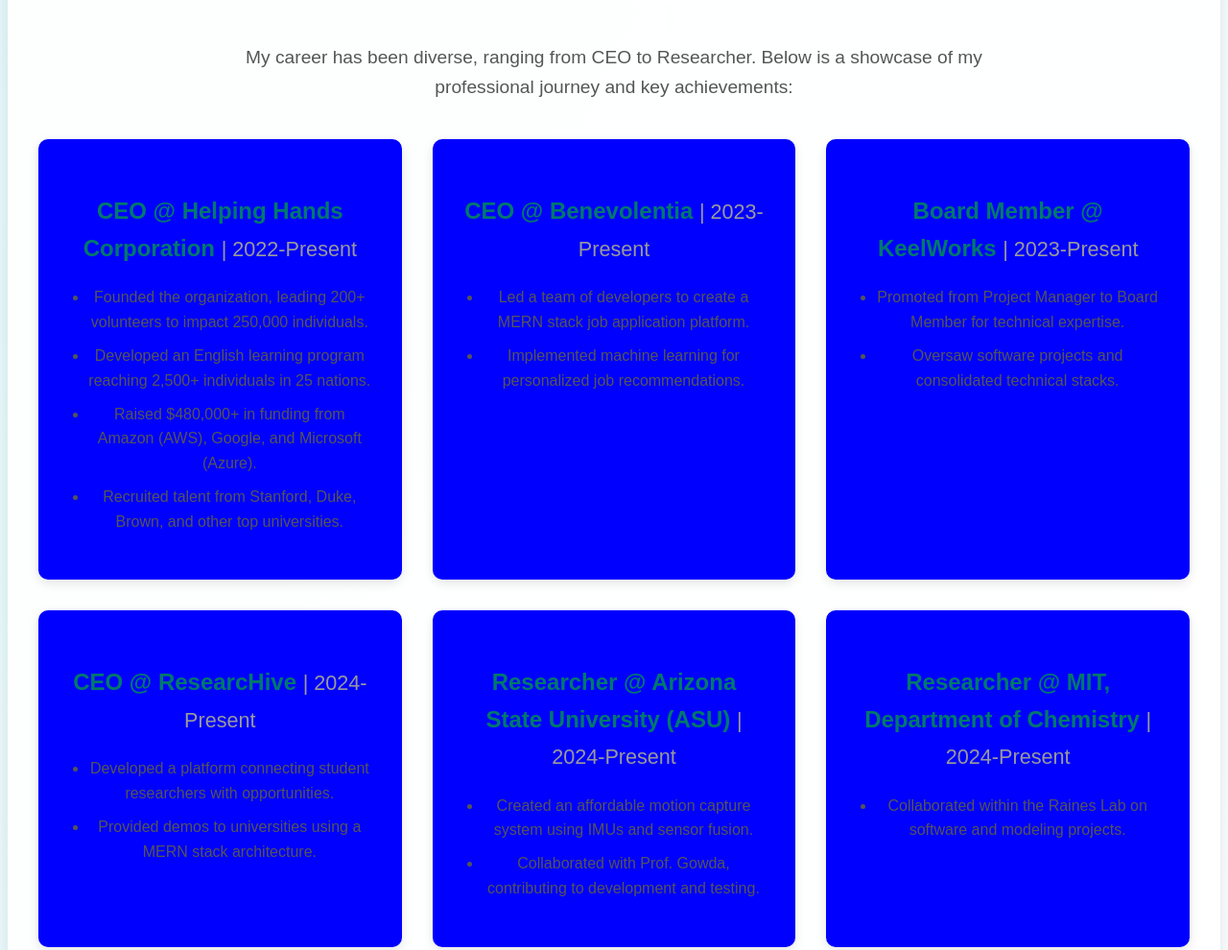
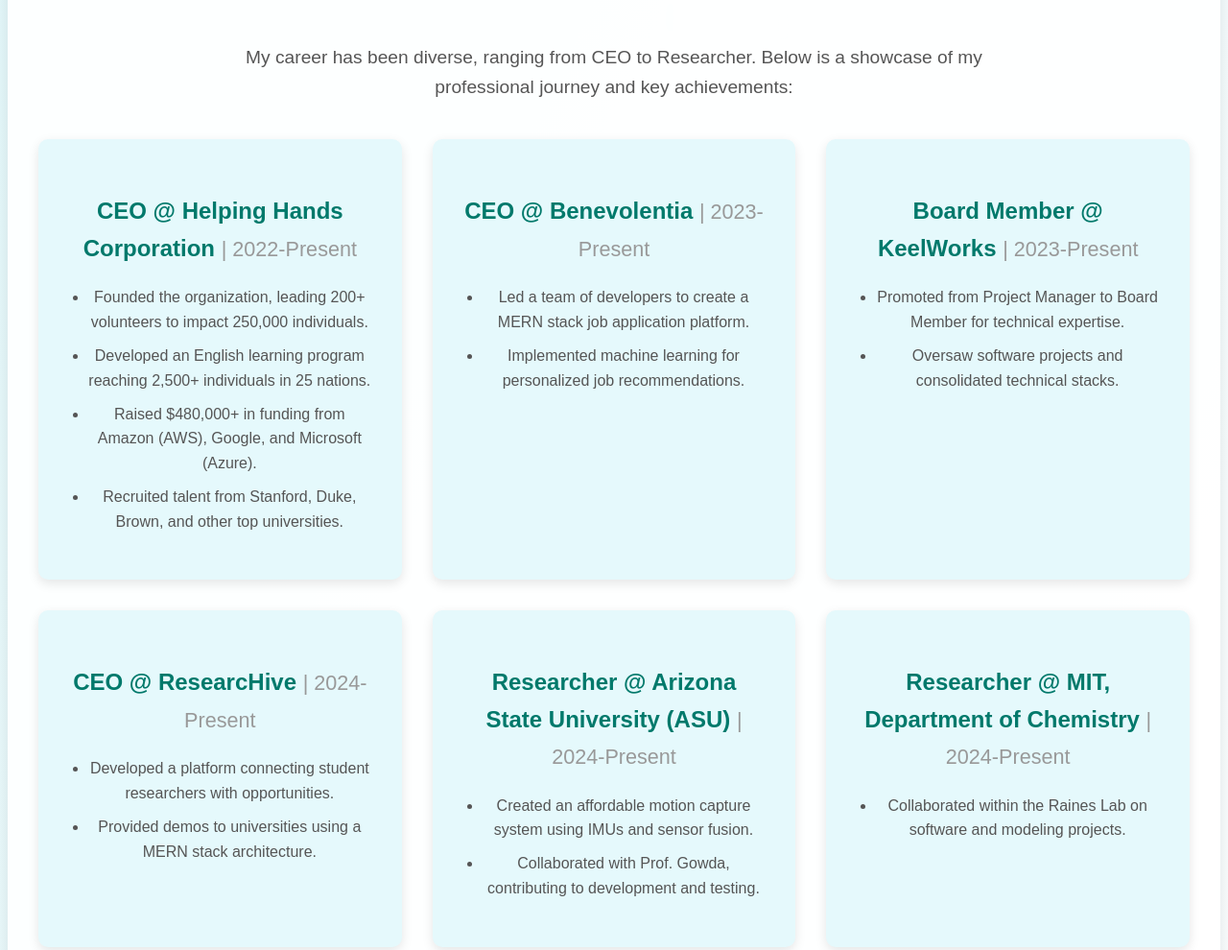
Before and after one commit to romirthedev/romir, a plain HTML site: page index.html in a window 1280 px wide. Shown: the part 784-1774 px from the top of the page at 96% size. Drawn offline with Linux system fonts and the light colour scheme.

Commit message:
Update styles.css

```diff
--- a/styles.css
+++ b/styles.css
@@ -242,7 +242,7 @@ body {
 }
 
 .experience-card {
-    background: blue;
+    background: rgba(229,249,252,255);
     border-radius: 10px;
     box-shadow: 0 4px 12px rgba(0, 0, 0, 0.1);
     padding: 2em;
```
